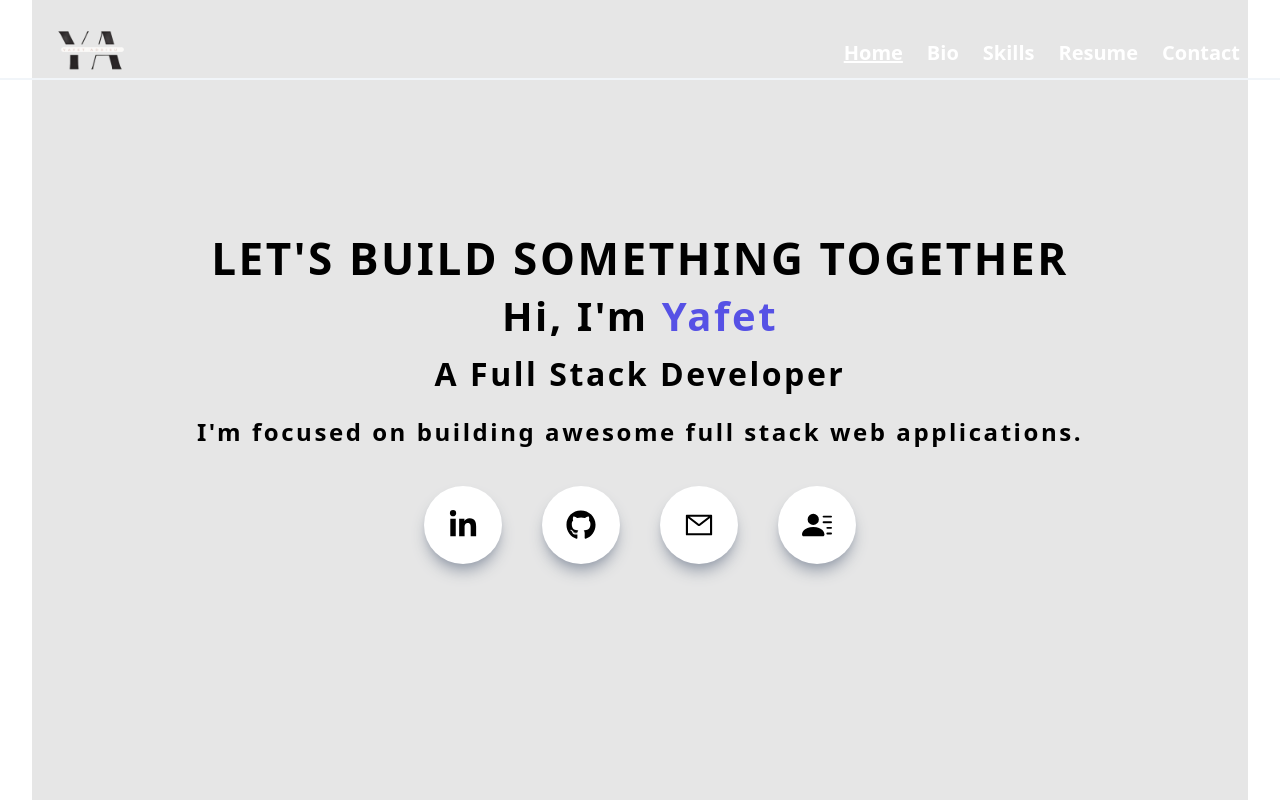
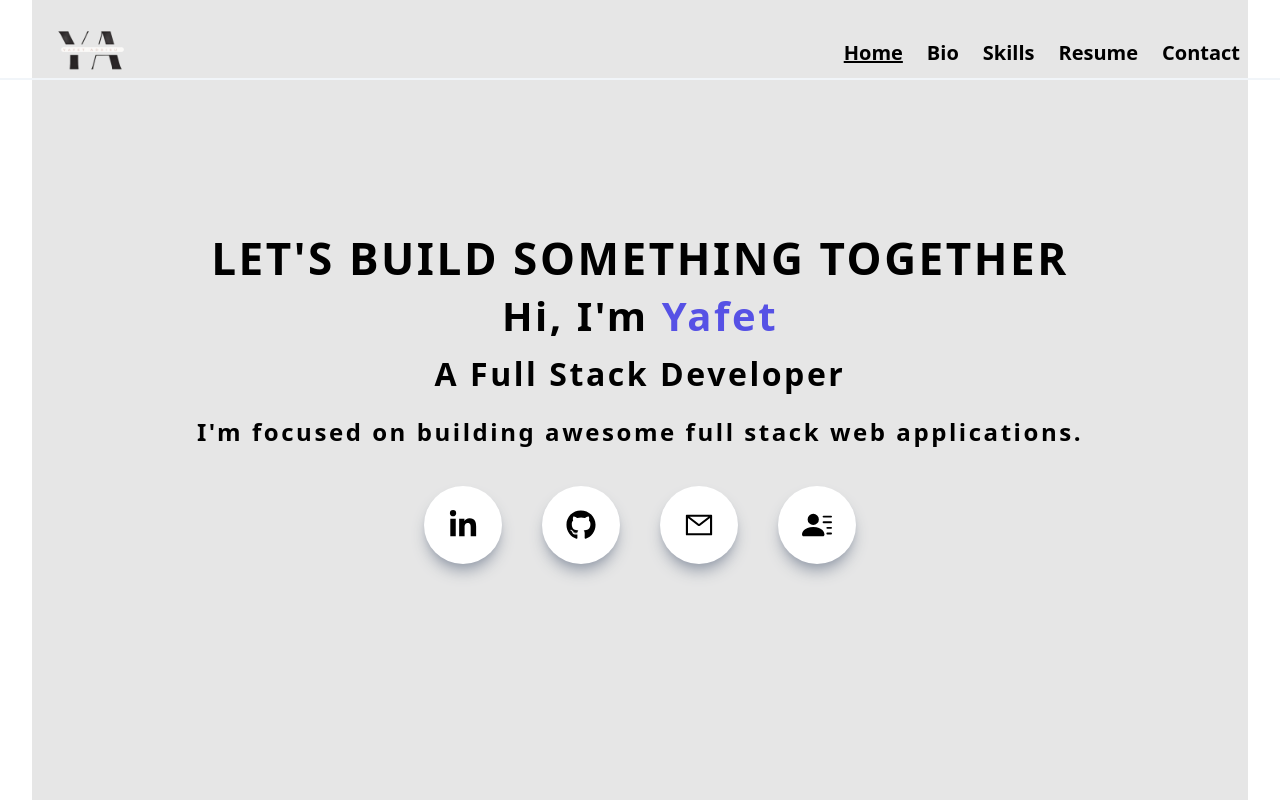
Before and after one commit to yafet-123/yafet-addisu-portfolio, a Next.js app: page / in a window 1280 px wide. Shown: the top 800 px of the page. Built offline with nearby package versions, Linux system fonts and the light colour scheme.

Commit message:
edited z bio page

```diff
--- a/components/common/Navbar.js
+++ b/components/common/Navbar.js
@@ -99,7 +99,7 @@ export const Navbar = () => {
               {NavLinks.map((link) => (
                 <li
                   key={link.name}
-                  className={` ${ router.pathname == '/'  && !shadow || open ? "text-white" : "text-black" } md:my-0 my-7 text-lg md:text-xl hover:underline cursor-pointer hover:text-[#17c294] ${
+                  className={` ${ router.pathname == '/'  && !shadow || open ? "text-black" : "text-black" } md:my-0 my-7 text-lg md:text-xl hover:underline cursor-pointer hover:text-[#17c294] ${
                     router.pathname === link.path
                       ? "text-[#314373ff] underline"
                       : ""
```
